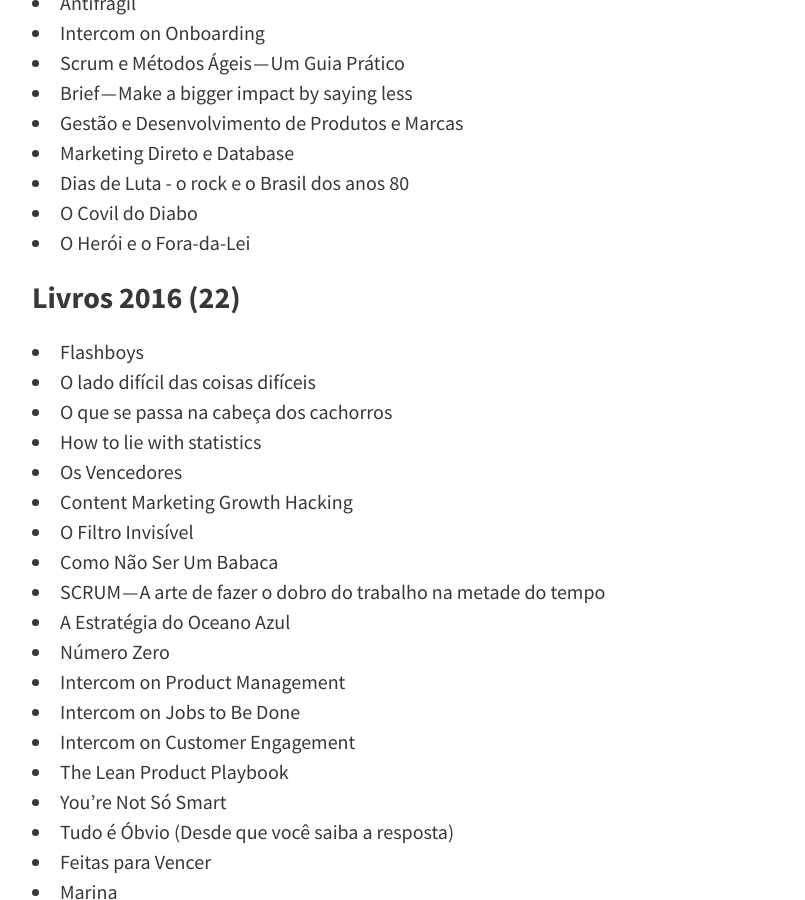
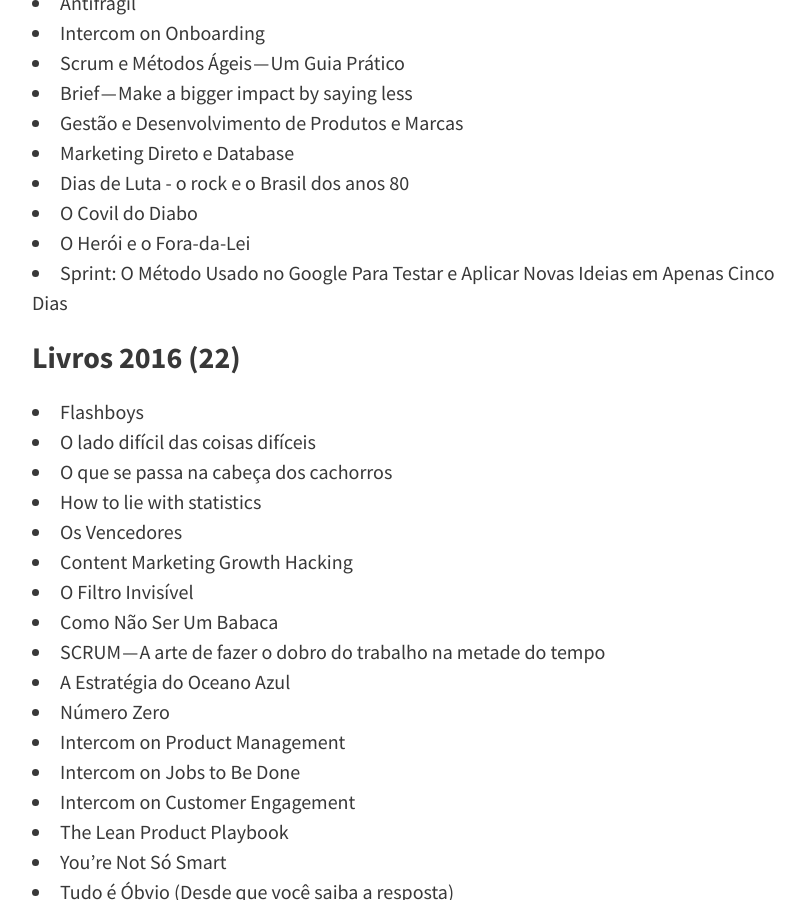
Before and after one commit to felipecbarbosa/felipecbarbosa.github.io, a Jekyll site: the page built from leituras.md, in a window 1280 px wide and 900 px high, scrolled down 520 px. Shown: the whole window, without its empty margins (224-1029 px from the left). Built offline with Jekyll 4.4.1, drawn with Linux system fonts in a browser that asks for light colours; nearby versions of some CDN libraries; comment, search, counter and statistics services are not loaded.

Commit message:
Added new book Sprint

```diff
--- a/leituras.md
+++ b/leituras.md
@@ -18,6 +18,7 @@ Sempre procuro encontrar um tempo no meu dia-a-dia para colocar a leitura em dia
 - Dias de Luta - o rock e o Brasil dos anos 80
 - O Covil do Diabo
 - O Herói e o Fora-da-Lei
+- Sprint: O Método Usado no Google Para Testar e Aplicar Novas Ideias em Apenas Cinco Dias
 
 ### Livros 2016 (22)
 - Flashboys
```
